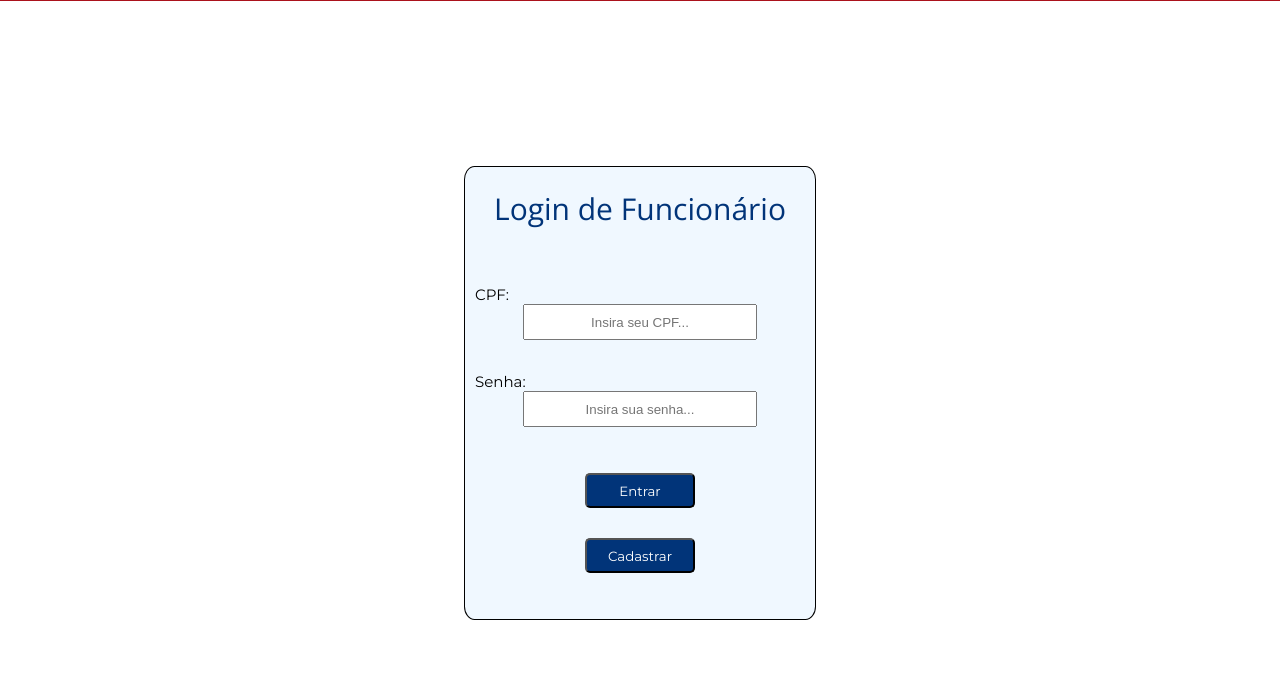
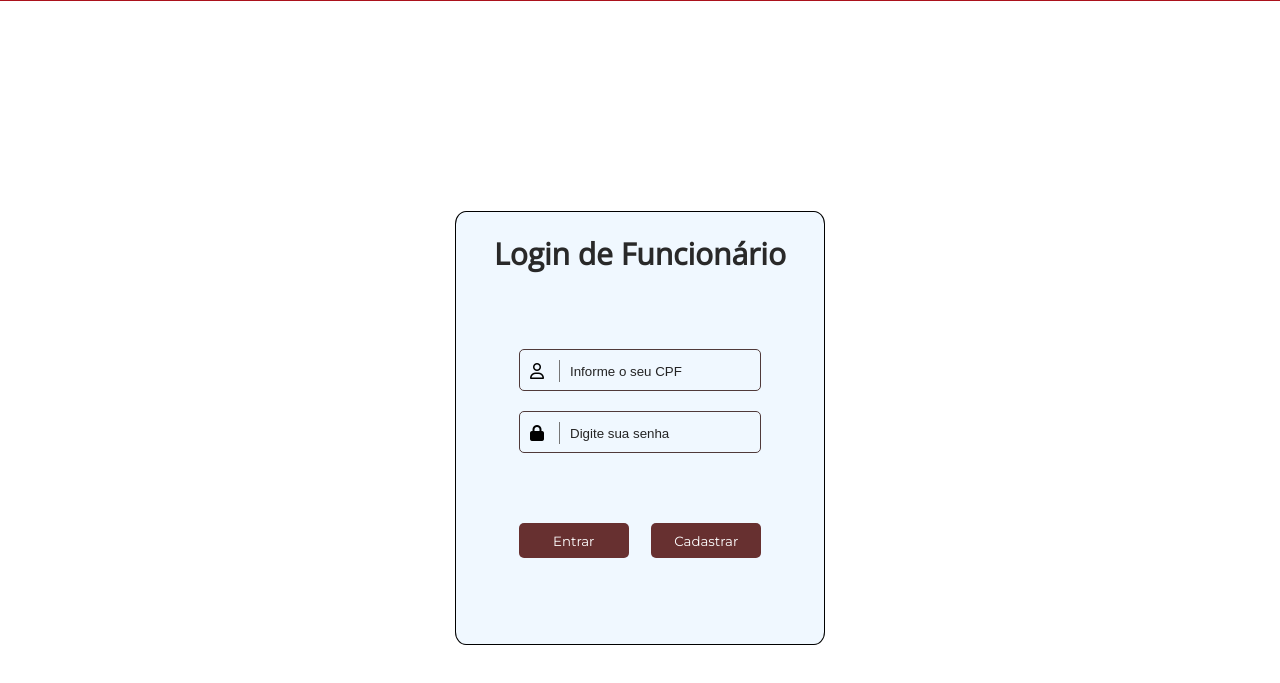
Before and after one commit to BarbaCodes/PrefeituraPage, a plain HTML site: page login.html in a window 1280 px wide. Shown: the part 83-766 px from the top of the page. Drawn offline with nearby package versions, Linux system fonts and the light colour scheme.

Commit message:
ajuste nos estilos

```diff
--- a/login.html
+++ b/login.html
@@ -6,6 +6,7 @@
     <meta name="viewport" content="width=device-width, initial-scale=1.0">
     <title>Pagina de Login</title>
     <link rel="stylesheet" href="style.css">
+    <link rel="stylesheet" href="src/input.css">
 </head>
 
 <body>
@@ -20,20 +21,26 @@
                     <div id="log">
                         <label id="login">Login de Funcionário</label>
                     </div>
-                    <div id="div_cpf">
-                        <label id="label-cpf" for="cpf">CPF:</label>
-                        <input id="cpf" placeholder="Insira seu CPF..." type="text">
+
+                    <div id="dados">
+                        <p class="est-form logg">
+                            <i class="far fa-user"></i>
+                            <input type="text" id="cpf" class="formm" placeholder="Informe o seu CPF">
+                        </p>
+                        <p class="est-form logg">
+                            <i class="fas fa-lock transparent-icon"></i>
+                            <input type="password" id="senha" class="formm" placeholder="Digite sua senha">
+                        </p>
+                        <div id="aju-bo">
+                            <button class="btnHandlerJoin" id="button">Entrar</button>
+                            <button class="btnHandlerRegister" id="button">Cadastrar</button>
+                        </div>
                     </div>
-                    <div id="div_senha">
-                        <label id="label-senha" for="senha">Senha:</label>
-                        <input id="senha" placeholder="Insira sua senha..." type="password">
-                    </div>
-                    <button class="btnHandlerJoin" id="button">Entrar</button>
-                    <button class="btnHandlerRegister" id="button">Cadastrar</button>
                 </form>
             </section>
         </div>
         <script src="./js/main.js"></script>
+        <script src="https://kit.fontawesome.com/b3b34daf48.js" crossorigin="anonymous"></script>
     </div>
 </body>
 </html>
--- a/src/input.css
+++ b/src/input.css
@@ -99,7 +99,7 @@ body{
 #pesquisar-botom {
     position: absolute;
     color: #013479;
-    top: 270px;
+    top:340px;
     margin-left: 2px;
     cursor: pointer;
     transition: all .7s;
@@ -290,15 +290,15 @@ body{
     flex-wrap: wrap;
     width: 98%;
     margin: auto;
-    gap: 15px;
+    gap: 7px;
 }
 
 .item-ficha{
     font-size: .9em;
-    padding: 10px;
+    padding: 8px;
     border-radius: 5px;
     background-color: #d5cbcb;
-    height: auto;
+    height: 120px;
     width: 220px;
 }
 
--- a/style.css
+++ b/style.css
@@ -32,9 +32,26 @@ body {
 #container {
     background-color: #ffff;
     display: flex;
+    width: 370px;
+    height: 300px;
+    margin: 0 auto;
+    padding: 0;
     justify-content: center;
     align-items: center;
-    padding-top: 100px;
+}
+
+#dados {
+    margin-top: 50px;
+}
+
+.logg{
+    width: 220px;
+    margin: auto;
+    margin-bottom: 20px;
+}
+
+i{
+    padding-right: 15px;
 }
 
 body .card {
@@ -43,14 +60,13 @@ body .card {
     border: 1px solid #000;
     border-radius: 3%;
     padding: 1rem 0 1rem 0;
-    margin: 0 0 2rem 0;
+    margin: 0;
     background-color: aliceblue;
-    min-width: 350px;
-    min-height: auto;
+    height: 400px;
 }
 
 .card {
-    margin-top: 30rem;
+    margin-top: 0rem;
 }
 
 /*body .card {
@@ -67,8 +83,9 @@ body .card {
 
 #log {
     font-size: 30px;
-    color: #013479;
-    margin-bottom: auto;
+    color: #292929;
+    font-weight: bold;
+    margin-bottom: 0;
     display: flex;
     justify-content: center;
     padding: 5px 0 25px 0;
@@ -86,13 +103,14 @@ body .card {
 
 input {
     width: 225.2px;
-    text-align: center;
+    text-align: left;
 }
 
 button {
     display: flex;
-    background-color: #013479;
+    background-color: #673030;
     border-radius: 5px;
+    border: 0;
     color: #ffff;
     align-self: center;
     font-family: var(--f2);
@@ -101,15 +119,28 @@ button {
     width: 110px;
     height: 35px;
     margin: auto;
-    margin-top: 30px;
-    margin-bottom: 30px;
+    cursor: pointer;
+    transition: all .5s;
+}
+
+button:hover{
+    transform: scale(95%);
+    transition: all .5s;
+    background-color: rgb(101, 42, 42);
+}
+
+#aju-bo{
+    display: flex;
+    flex-direction: row;
+    margin: 70px auto;
+    width: 265px;
+    justify-content: space-between;
 }
 
 #div_cpf label,
 #div_senha label {
     font-size: 15px;
     font-family: var(--f2);
-    margin-top: 1rem;
     align-self: flex-start;
     margin-left: 10px;
 }
```
Also changed, not shown: index.html (+2 -3 lines), js/servicosHandler.js (+5 -5 lines), src/servicos.html (+30 -24 lines).
